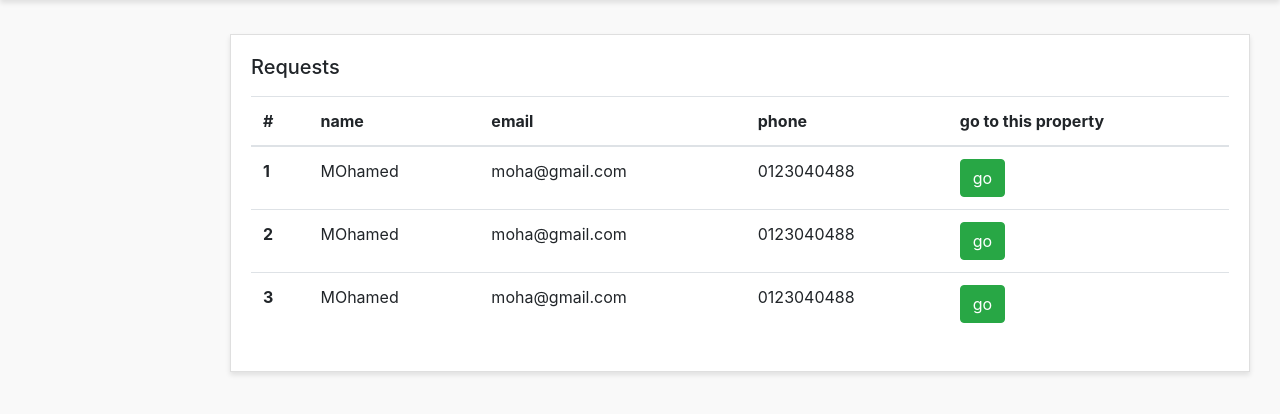
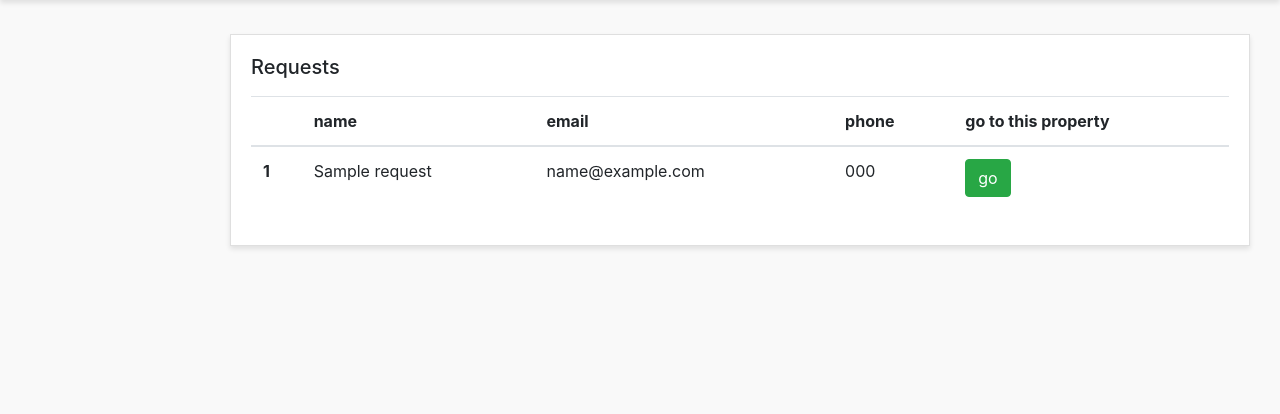
Before and after one commit to Lenonkoech/Homeland, a PHP site: page /homeland/admin-panel/requests-admins/show-requests.php in a window 1280 px wide. Shown: the part 56-470 px from the top of the page. Run offline with PHP 8.4, Linux system fonts and the light colour scheme; tables that the repository leaves empty or names only in its code hold one stand-in row (values such as "Sample post"); some libraries are stand-ins or nearby versions.

Commit message:
update on show requests in admin panel

```diff
--- a/admin-panel/layout/header.php
+++ b/admin-panel/layout/header.php
@@ -1,5 +1,6 @@
 <?php
 session_start();
+define("APPURL", 'http://localhost/homeland');
 define("ADMINURL", 'http://localhost/homeland/admin-panel');
 require dirname(dirname(__FILE__)) . '../../config/config.php';
 
--- a/admin-panel/requests-admins/show-requests.php
+++ b/admin-panel/requests-admins/show-requests.php
@@ -1,5 +1,12 @@
 <?php require "../layout/header.php" ?>
 <?php require "../../config/config.php" ?>
+
+<?php
+$fetch_request = $conn->query("SELECT * from requests");
+$fetch_request->execute();
+$requests = $fetch_request->fetchAll(PDO::FETCH_OBJ);
+$counter = 1;
+?>
 <div class="container-fluid">
   <div class="row">
     <div class="col">
@@ -10,7 +17,7 @@
           <table class="table mt-3">
             <thead>
               <tr>
-                    <th scope="col">#</th>
+                <th scope="col"></th>
                 <th scope="col">name</th>
                 <th scope="col">email</th>
                 <th scope="col">phone</th>
@@ -18,27 +25,19 @@
               </tr>
             </thead>
             <tbody>
+              <?php foreach ($requests as $request): ?>
                 <tr>
-                    <th scope="row">1</th>
-                    <td>MOhamed</td>
-                    <td>moha@gmail.com</td>
-                    <td>0123040488</td>
-                     <td><a href="" class="btn btn-success  text-center ">go</a></td>
+                  <th scope="row"><?php echo $counter; ?></th>
+                  <td><?php echo $request->name; ?></td>
+                  <td><?php echo $request->email; ?></td>
+                  <td><?php echo $request->phone; ?></td>
+                  <td>
+                    <a href="<?php echo APPURL; ?>/property-details?id=<?php echo $request->prop_id;
+                                                                        ?>"
+                      class="btn btn-success  text-center ">go</a>
+                  </td>
                 </tr>
-                  <tr>
-                    <th scope="row">2</th>
-                    <td>MOhamed</td>
-                    <td>moha@gmail.com</td>
-                    <td>0123040488</td>
-                    <td><a href="" class="btn btn-success  text-center ">go</a></td>
-                </tr>
-                 <tr>
-                    <th scope="row">3</th>
-                    <td>MOhamed</td>
-                    <td>moha@gmail.com</td>
-                    <td>0123040488</td>
-                    <td><a href="" class="btn btn-success  text-center ">go</a></td>
-                </tr>
+              <?php endforeach ?>
             </tbody>
           </table>
         </div>
@@ -53,4 +52,5 @@
 
 </script>
 </body>
+
 </html>
```
Lines whose indentation alone changed are shown as unchanged.
